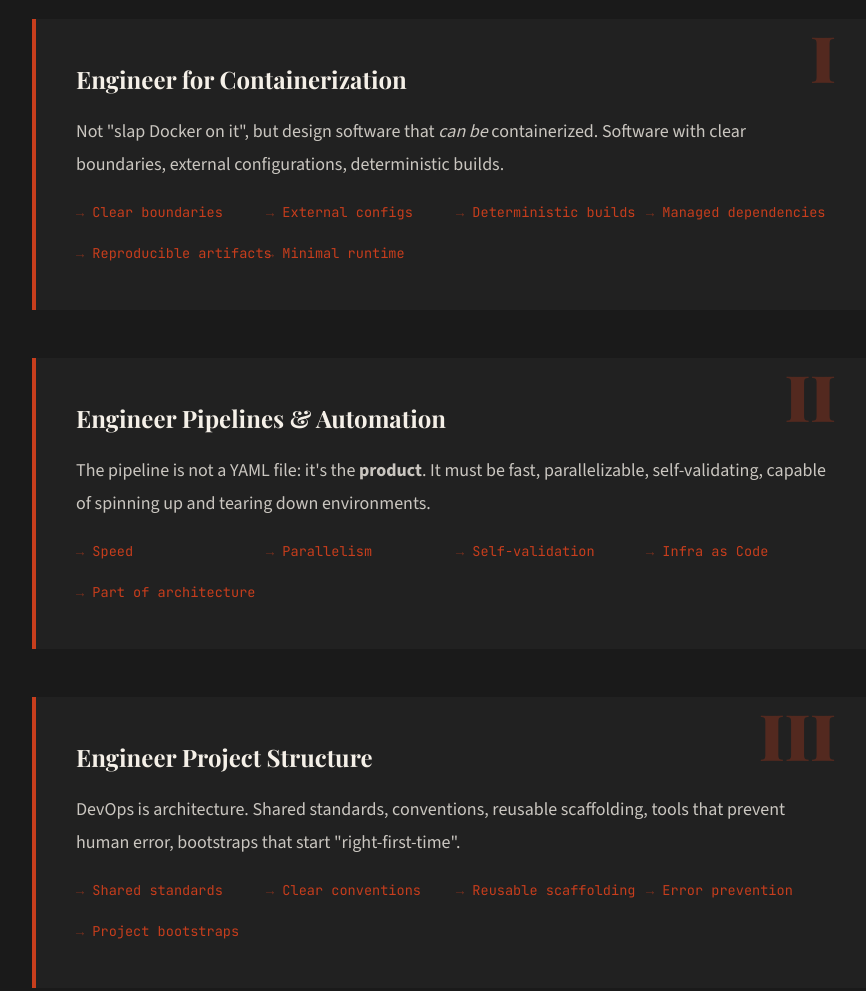
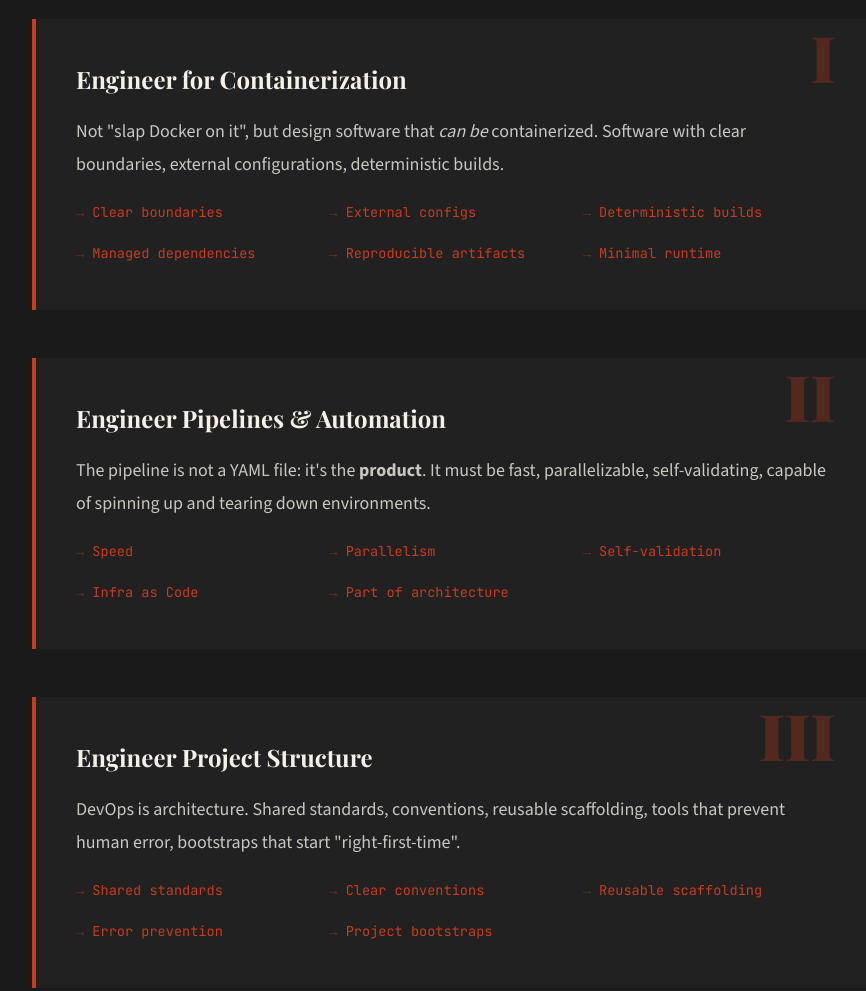
Before and after one commit to alterloop/manifesto, a plain HTML site: page index.html in a window 1280 px wide. Shown: the part 1819-2810 px from the top of the page, without its empty margins (190-1056 px from the left). Drawn offline with nearby package versions, Linux system fonts and the light colour scheme; a web font is replaced by a local one.

Commit message:
Increase minimum column width in grid layout

```diff
--- a/index.html
+++ b/index.html
@@ -259,7 +259,7 @@
             margin-top: 1rem;
             list-style: none;
             display: grid;
-            grid-template-columns: repeat(auto-fit, minmax(180px, 1fr));
+            grid-template-columns: repeat(auto-fit, minmax(200px, 1fr));
             gap: 0.5rem;
         }
 
```
